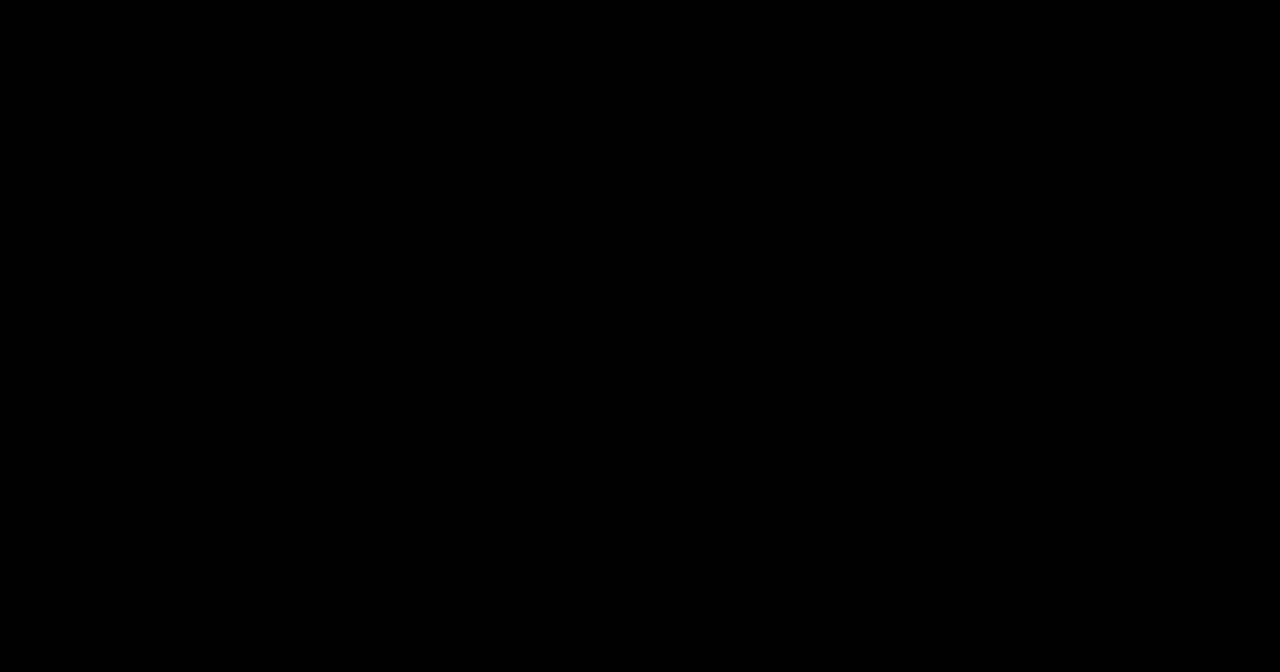
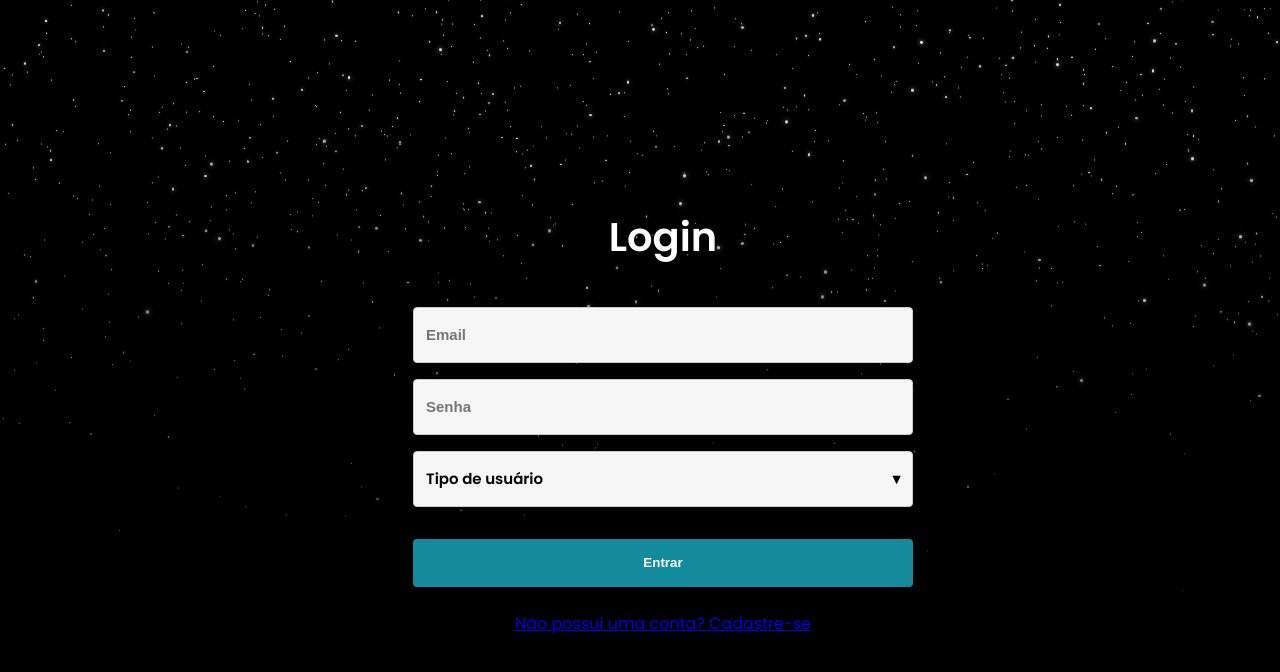
Before and after one commit to aethigas/U_Estagios, a Next.js app: page /rotas/login in a window 1280 px wide. Before the commit this address had no page. Shown: the top 672 px of the page. Built offline with nearby package versions, Linux system fonts and the light colour scheme.

Commit message:
versão 2.1.3

```diff
--- a/package.json
+++ b/package.json
@@ -11,8 +11,10 @@
   "dependencies": {
     "@material-tailwind/react": "^2.1.10",
     "bootstrap": "^5.3.6",
+    "cookies-next": "^6.0.0",
     "flowbite": "^3.1.2",
     "framer-motion": "^12.15.0",
+    "jwt-decode": "^4.0.0",
     "lottie-react": "^2.4.1",
     "motion": "^12.13.0",
     "next": "^15.3.2",
--- a/src/app/components/Cards/cardVagas.css
+++ b/src/app/components/Cards/cardVagas.css
@@ -42,7 +42,7 @@
   flex-direction: column;
   justify-content: space-between;
   transition: transform 0.3s;
-  background-color:#F5F5F5;
+  background-color:#0c1c2b;
 
 }
 
--- a/src/app/components/Layout/Header/Header.jsx
+++ b/src/app/components/Layout/Header/Header.jsx
@@ -28,14 +28,14 @@ export default function Header() {
 
           <ul className={`menu ${menuOpen ? "open" : ""}`}>
 
-            <li><a href="/page">Home</a></li>
+            <li><a href=".">Home</a></li>
             <li><a href="#Vagas">Vitrine de Vagas</a></li>
 
             <li><a href="#">Sobre nós</a></li>
           </ul>
 
           <div className={`auth-buttons ${menuOpen ? "open" : ""}`}>
-            <Link href="/Empresa.jsx" className="login">Login</Link>
+            <Link href="/rotas/login" className="login">Login</Link>
             <a href="#" className="cadastre">Cadastre-se</a>
           </div>
         </nav>
--- /dev/null
+++ b/src/app/components/Login/Login.css
@@ -0,0 +1,146 @@
+/* Container centralizado com fundo */
+.login-container {
+  max-width: 500px;
+  width: 100%;
+  margin: auto;
+  padding: 2rem;
+  background-color: trsnparent;
+  border-radius: 8px;
+  box-shadow: 0 0 15px rgba(0, 0, 0, 0.1);
+  text-align: center;
+  display: flex;
+  flex-direction: column;
+  justify-content: center;
+}
+
+/* Para ocupar toda a tela com alinhamento central */
+.container {
+  min-height: 100vh;
+  display: flex;
+  align-items: center;
+  justify-content: center;
+
+  padding: 1rem;
+}
+.dropdown-toggle{
+    color: #000;
+}
+.login-title {
+  font-size: 2.5rem;
+  font-weight: 600;
+  color: #fff;
+  margin-bottom: 1.5rem;
+}
+
+.login-form {
+  width: 100%;
+}
+
+.login-input,
+.dropdown-toggle {
+  width: 100%;
+  margin-top: 1rem;
+  border: 1px solid #ccc;
+  border-radius: 4px;
+  padding: 0.75rem;
+  background-color: #f5f5f5;
+  font-weight: 600;
+  font-size: 15px;
+  height: 3.5rem;
+  box-sizing: border-box;
+}
+
+.login-input:focus,
+.dropdown-toggle:focus {
+  border-color: black;
+  outline: none;
+  box-shadow: 0 0 0 2px rgba(20, 138, 157, 0.2);
+}
+
+.dropdown {
+  position: relative;
+  margin-top: 1rem;
+}
+
+.dropdown-toggle {
+  display: flex;
+  justify-content: space-between;
+  align-items: center;
+  cursor: pointer;
+  user-select: none;
+}
+
+.dropdown-arrow {
+  margin-left: 0.5rem;
+}
+
+.dropdown-menu {
+  position: absolute;
+  width: 100%;
+  background-color: #fff;
+  border: 1px solid #ccc;
+  border-top: none;
+  border-radius: 0 0 4px 4px;
+  max-height: 150px;
+  overflow-y: auto;
+  z-index: 1000;
+  padding: 0;
+}
+
+.dropdown-option {
+  padding: 10px;
+  cursor: pointer;
+  background-color: #fff;
+  color: #000;
+  transition: background-color 0.2s ease;
+}
+
+.dropdown-option:hover {
+  background-color: #17a2b8;
+  color: #fff;
+}
+
+.dropdown-option.active {
+  background-color: #148a9d;
+  color: #fff;
+}
+
+.login-error {
+  color: #ff3333;
+  margin-top: 1rem;
+  font-weight: 500;
+}
+
+.login-button-container {
+  margin-top: 2rem;
+}
+
+.login-button {
+  background-color: #148a9d;
+  color: #fff;
+  width: 100%;
+  height: 3rem;
+  border-radius: 4px;
+  font-weight: 600;
+  border: none;
+  transition: background-color 0.3s ease;
+}
+
+.login-button:hover {
+  background-color: #17a2b8;
+}
+
+.login-link {
+  margin-top: 1.5rem;
+}
+
+/* Responsividade */
+@media (max-width: 576px) {
+  .login-title {
+    font-size: 1.8rem;
+  }
+
+  .login-container {
+    padding: 1.5rem;
+  }
+}
--- /dev/null
+++ b/src/app/components/Login/Login.jsx
@@ -0,0 +1,166 @@
+'use client';
+
+import { useState, useRef, useEffect } from 'react';
+import { setCookie } from 'cookies-next';
+import { useRouter } from 'next/navigation';
+import Link from 'next/link';
+import jwtDecode from 'jwt-decode';
+import './Login.css';
+
+const tiposUsuario = [
+  { id: 'aluno', nome: 'Aluno' },
+  { id: 'empresa', nome: 'Empresa' },
+];
+
+export default function Login() {
+  const [form, setForm] = useState({
+    email: '',
+    password: '',
+    tipo_usuario: '',
+  });
+
+  const [error, setError] = useState('');
+  const [dropdownAberto, setDropdownAberto] = useState(false);
+  const dropdownRef = useRef(null);
+  const router = useRouter();
+
+  useEffect(() => {
+    function handleClickOutside(event) {
+      if (dropdownRef.current && !dropdownRef.current.contains(event.target)) {
+        setDropdownAberto(false);
+      }
+    }
+    document.addEventListener('mousedown', handleClickOutside);
+    return () => document.removeEventListener('mousedown', handleClickOutside);
+  }, []);
+
+  const handleChangeForm = (field, value) => {
+    setForm((prev) => ({ ...prev, [field]: value }));
+  };
+
+  const toggleDropdown = () => setDropdownAberto(!dropdownAberto);
+
+  const selecionarTipoUsuario = (id) => {
+    handleChangeForm('tipo_usuario', id);
+    setDropdownAberto(false);
+  };
+
+  const handleForm = async (e) => {
+    e.preventDefault();
+
+    if (!form.email) return setError('O e-mail é obrigatório');
+    if (!form.password) return setError('A senha é obrigatória');
+    if (!form.tipo_usuario) return setError('Selecione o tipo de usuário');
+
+    setError('');
+    try {
+      const response = await fetch('http://localhost:3001/api/user/login', {
+        method: 'POST',
+        headers: { 'Content-Type': 'application/json' },
+        body: JSON.stringify({
+          email: form.email,
+          senha: form.password,
+          tipo_usuario: form.tipo_usuario,
+        }),
+      });
+
+      const data = await response.json();
+
+      if (response.status !== 200 || typeof data !== 'string') {
+        throw new Error(typeof data === 'string' ? data : data.error || 'Erro desconhecido');
+      }
+
+      setCookie('authorization', data);
+      const decoded = jwtDecode(data);
+
+      if (decoded.tipo === 'empresa') {
+        router.push('/empresa/dashboard');
+      } else {
+        router.push('/aluno/perfil');
+      }
+    } catch (err) {
+      setError(err.message || 'Erro ao fazer login');
+    }
+  };
+
+  return (
+    <div className="container d-flex justify-content-center align-items-center ">
+      <div className="row ">
+        <div className="col-12 col-md-4 mx-auto">
+          <div className="login-container text-center p-4">
+            <h1 className="login-title mb-4">Login</h1>
+            <form className="login-form" onSubmit={handleForm}>
+              <input
+                type="email"
+                placeholder="Email"
+                value={form.email}
+                onChange={(e) => handleChangeForm('email', e.target.value)}
+                className="login-input form-control mb-3"
+              />
+
+              <input
+                type="password"
+                placeholder="Senha"
+                value={form.password}
+                onChange={(e) => handleChangeForm('password', e.target.value)}
+                className="login-input form-control mb-3"
+              />
+
+              <div className="dropdown mb-3" ref={dropdownRef}>
+                <div
+                  className="dropdown-toggle form-control text-start"
+                  onClick={toggleDropdown}
+                  tabIndex={0}
+                  role="button"
+                  aria-haspopup="listbox"
+                  aria-expanded={dropdownAberto}
+                >
+                  {form.tipo_usuario
+                    ? tiposUsuario.find((t) => t.id === form.tipo_usuario)?.nome
+                    : 'Tipo de usuário'}
+                  <span className="dropdown-arrow float-end">▾</span>
+                </div>
+
+                {dropdownAberto && (
+                  <ul className="dropdown-menu w-100 show mt-1" role="listbox">
+                    {tiposUsuario.map((item) => (
+                      <li
+                        key={item.id}
+                        role="option"
+                        aria-selected={form.tipo_usuario === item.id}
+                        className={`dropdown-option dropdown-item ${
+                          form.tipo_usuario === item.id ? 'active' : ''
+                        }`}
+                        onClick={() => selecionarTipoUsuario(item.id)}
+                        onKeyDown={(e) => {
+                          if (e.key === 'Enter' || e.key === ' ') {
+                            selecionarTipoUsuario(item.id);
+                          }
+                        }}
+                        tabIndex={0}
+                      >
+                        {item.nome}
+                      </li>
+                    ))}
+                  </ul>
+                )}
+              </div>
+
+              {error && <p className="login-error text-danger fw-bold">{error}</p>}
+
+              <div className="login-button-container">
+                <button type="submit" className="login-button btn btn-primary w-100 mt-3">
+                  Entrar
+                </button>
+              </div>
+
+              <p className="login-link mt-3">
+                <Link href="/rotas/cadastro">Não possui uma conta? Cadastre-se</Link>
+              </p>
+            </form>
+          </div>
+        </div>
+      </div>
+    </div>
+  );
+}
--- a/src/app/alunos/page.jsx
+++ b/src/app/rotas/alunos/page.jsx
@@ -1,6 +1,6 @@
 import AlunoVagas from "@/app/components/AlunoVagas/AlunoVagas";
 import EstrelasCaindo from "@/app/components/EstrelasFundo/EstrelasCaindo";
-import Header from "../components/Layout/Header/Header";
+import Header from "../../components/Layout/Header/Header";
 
 export default function AlunosPage() {
   return (
--- a/src/app/empresas/page.jsx
+++ b/src/app/rotas/empresas/page.jsx
@@ -1,7 +1,7 @@
 
 import EstrelasCaindo from "@/app/components/EstrelasFundo/EstrelasCaindo";
-import Header from "../components/Layout/Header/Header";
-import EmpresaVagas from "../components/EmpresaVagas/EmpresaVagas";
+import Header from "../../components/Layout/Header/Header";
+import EmpresaVagas from "../../components/EmpresaVagas/EmpresaVagas";
 
 export default function EmpresaPage() {
   return (
--- /dev/null
+++ b/src/app/rotas/login/page.jsx
@@ -0,0 +1,15 @@
+import EstrelasCaindo from "@/app/components/EstrelasFundo/EstrelasCaindo";
+import Login from "@/app/components/Login/Login";
+
+
+
+
+export default function LoginPage (){
+    return (
+        <>
+
+        <EstrelasCaindo></EstrelasCaindo>
+        <Login></Login>
+        </>
+    )
+}
```
Also changed, not shown: src/app/components/AlunoVagas/AlunoVagas.jsx (+11 -12 lines), 1 other file (tests, documents, lock files or other folders).
